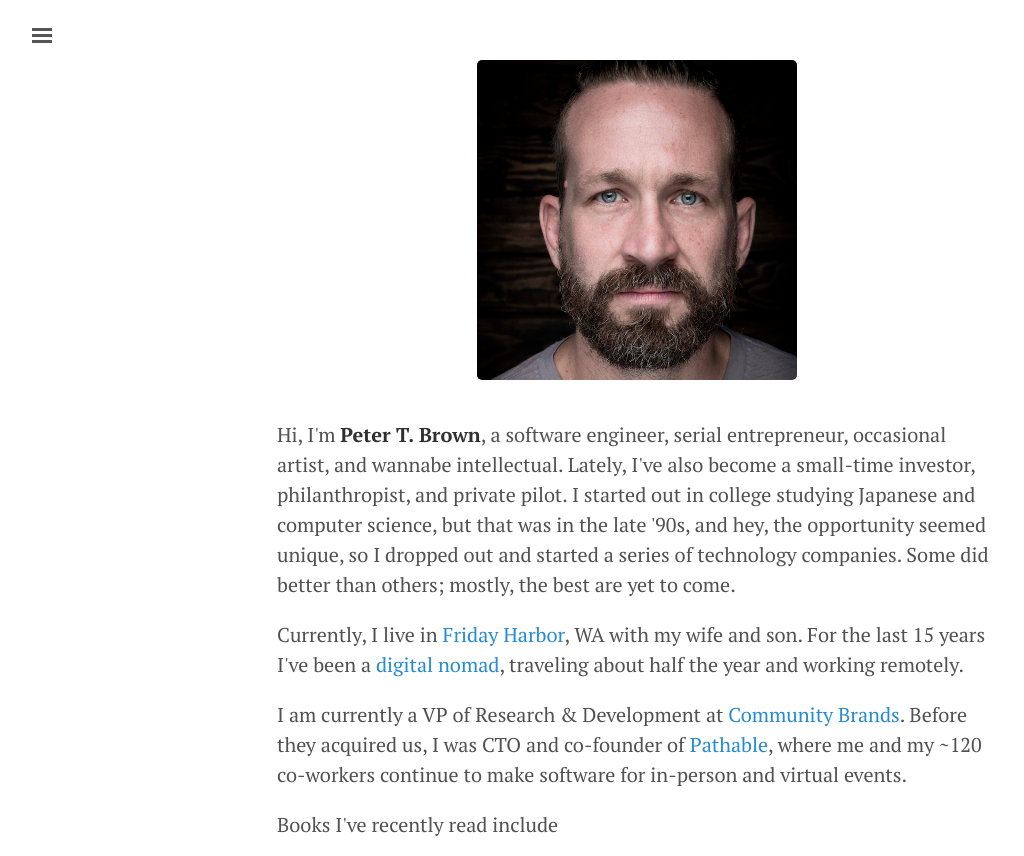
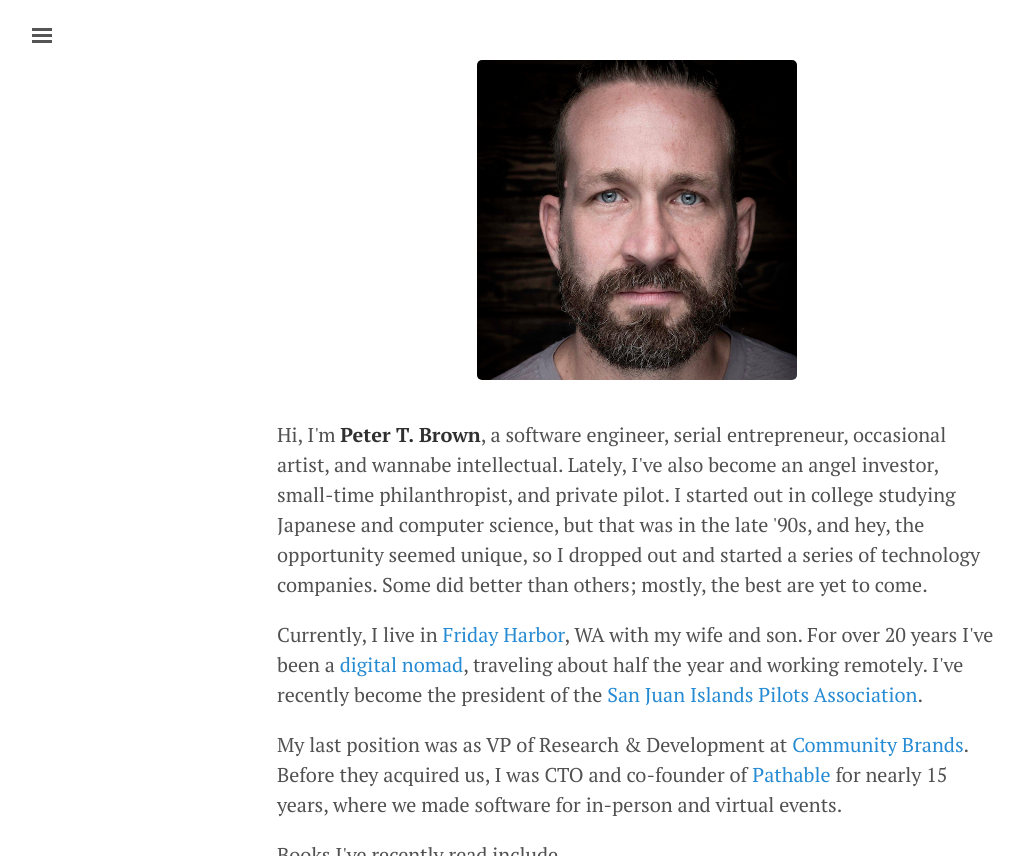
Before and after one commit to flippyhead/ptb.io, a Jekyll site: the page built from index.html, in a window 1280 px wide, cut to the strip 0-856 px from the top of the page. Shown: the whole strip, without its empty margins (3-1027 px from the left). Built offline with Jekyll 4.4.1, drawn with Linux system fonts in a browser that asks for light colours.

Commit message:
Update index.html
Update text

```diff
--- a/index.html
+++ b/index.html
@@ -7,15 +7,15 @@ masthead_class: invisible
 <img id="image-animated" class="lead-image hidden" src="/public/flippyhead-singing.png" alt="animaged profile image"/>
 
 <p>
-  Hi, I'm <strong>Peter T. Brown</strong>, a software engineer, serial entrepreneur, occasional artist, and wannabe intellectual. Lately, I've also become a small-time investor, philanthropist, and private pilot. I started out in college studying Japanese and computer science, but that was in the late '90s, and hey, the opportunity seemed unique, so I dropped out and started a series of technology companies. Some did better than others; mostly, the best are yet to come.
+  Hi, I'm <strong>Peter T. Brown</strong>, a software engineer, serial entrepreneur, occasional artist, and wannabe intellectual. Lately, I've also become an angel investor, small-time philanthropist, and private pilot. I started out in college studying Japanese and computer science, but that was in the late '90s, and hey, the opportunity seemed unique, so I dropped out and started a series of technology companies. Some did better than others; mostly, the best are yet to come.
 </p>
 
 <p>
-  Currently, I live in <a href="http://www.fridayharbor.org">Friday Harbor</a>, WA with my wife and son. For the last 15 years I've been a <a href="https://www.geekwire.com/2016/seattle-startup-no-office/">digital nomad</a>, traveling about half the year and working remotely.
+  Currently, I live in <a href="http://www.fridayharbor.org">Friday Harbor</a>, WA with my wife and son. For over 20 years I've been a <a href="https://www.geekwire.com/2016/seattle-startup-no-office/">digital nomad</a>, traveling about half the year and working remotely. I've recently become the president of the <a href="https://sanjuanpilots.org">San Juan Islands Pilots Association</a>.
 </p>
 
 <p>
-  I am currently a VP of Research & Development at <a href="http://communitybrands.com">Community Brands</a>. Before they acquired us, I was CTO and co-founder of <a href="http://pathable.com">Pathable</a>, where me and my ~120 co-workers continue to make software for in-person and virtual events.
+  My last position was as VP of Research & Development at <a href="http://communitybrands.com">Community Brands</a>. Before they acquired us, I was CTO and co-founder of <a href="http://pathable.com">Pathable</a> for nearly 15 years, where we made software for in-person and virtual events.
 </p>
 
 {% include goodreads.html %}
```
